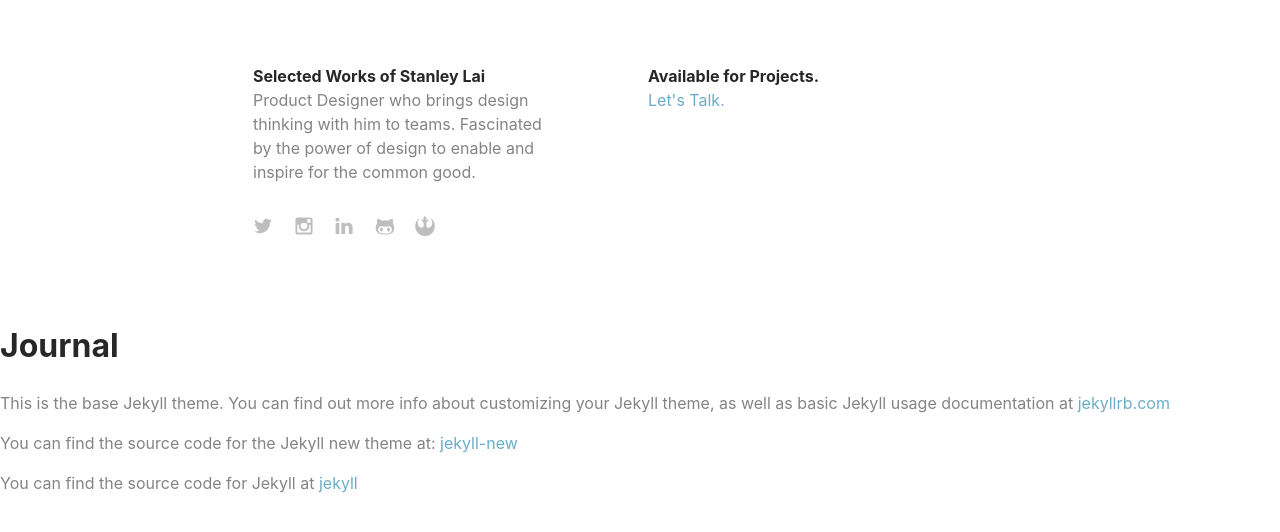
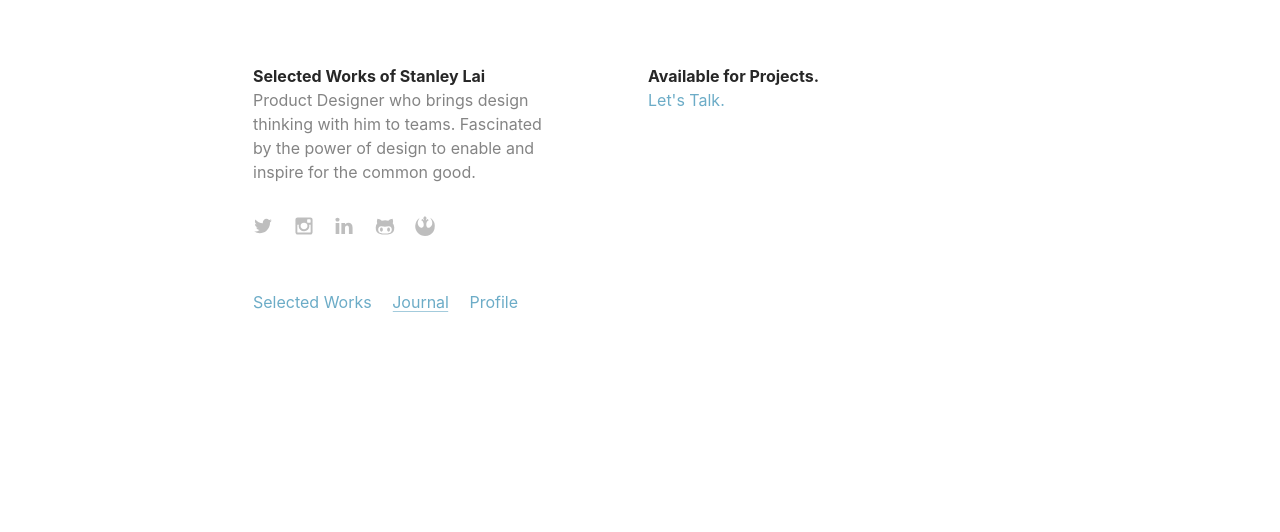
Before and after one commit to npmcdn-to-unpkg-bot/stanleylai.github.io, a Jekyll site: the page built from journal.md, in a window 1280 px wide. Shown: the top 532 px of the page. Built offline with Jekyll 4.4.1, drawn with Linux system fonts in a browser that asks for light colours; nearby versions of some CDN libraries.

Commit message:
Added starter pages

```diff
--- a/index.html
+++ b/index.html
@@ -1,7 +1,7 @@
 ---
 layout: default
-
 title: Selected Works
+show_in_nav: yes
 ---
 
 <!--
--- a/journal.md
+++ b/journal.md
@@ -1,13 +1,5 @@
 ---
-layout: page
+layout: default
 title: Journal
-permalink: /journal/
+show_in_nav: yes
 ---
-
-This is the base Jekyll theme. You can find out more info about customizing your Jekyll theme, as well as basic Jekyll usage documentation at [jekyllrb.com](http://jekyllrb.com/)
-
-You can find the source code for the Jekyll new theme at:
-[jekyll-new](https://github.com/jglovier/jekyll-new)
-
-You can find the source code for Jekyll at
-[jekyll](https://github.com/jekyll/jekyll)
```
Also changed, not shown: profile.md (+2 -10 lines), work/ann-taylor/index.html (added, +10 -0 lines).
